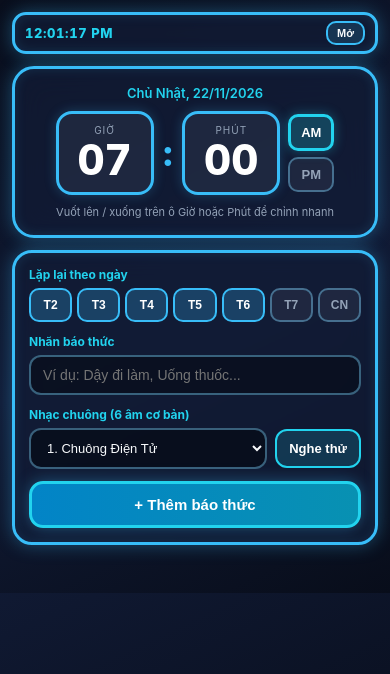
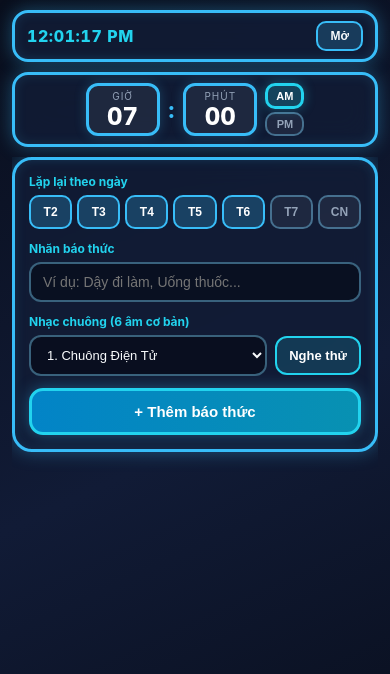
Before and after one commit to QuangCat/-ng-h-b-o-th-c-, a website: page www/index.html in a window 390 px wide. Both pictures are taken after a click on the button "Thu gọn". Drawn offline with Linux system fonts and the light colour scheme.

Commit message:
Refactor index.html for layout and functionality updates
Updated styles for improved layout and responsiveness. Refactored HTML structure for better organization and added functionality for the mini clock bar.

```diff
--- a/www/index.html
+++ b/www/index.html
@@ -7,7 +7,7 @@
   <style>
     :root {
       --bg-grad: linear-gradient(155deg, #090e1c 0%, #111b36 52%, #080d1a 100%);
-      --glass: rgba(18, 28, 54, 0.72);
+      --glass: rgba(18, 28, 54, 0.86);
       --glass-soft: rgba(255, 255, 255, 0.06);
       --border-thick: 3px solid #38bdf8;
       --border-glow: 0 0 18px rgba(56, 189, 248, 0.35), inset 0 0 12px rgba(56, 189, 248, 0.14);
@@ -29,21 +29,30 @@
     html, body {
       margin: 0;
       padding: 0;
-      min-height: 100%;
+      height: 100%;
       background: var(--bg-grad);
       color: var(--text-main);
       font-family: -apple-system, BlinkMacSystemFont, "Segoe UI", Roboto, sans-serif;
-      overflow-y: auto;
-      -webkit-overflow-scrolling: touch;
+      overflow: hidden;
     }
 
     .app {
       max-width: 480px;
+      height: 100%;
       margin: 0 auto;
-      padding: 12px 12px 36px;
+      padding: 10px 12px 14px;
       display: flex;
       flex-direction: column;
-      gap: 12px;
+      gap: 10px;
+    }
+
+    /* Phần trên đường gạch đỏ: cố định & có thể thu gọn */
+    .top-fixed-zone {
+      flex-shrink: 0;
+      display: flex;
+      flex-direction: column;
+      gap: 10px;
+      z-index: 10;
     }
 
     /* Mini Clock Bar */
@@ -60,25 +69,6 @@
       justify-content: space-between;
       gap: 8px;
       transition: all 0.2s ease;
-    }
-
-    .mini-bar.collapsed {
-      padding: 6px 10px;
-      gap: 6px;
-      border-radius: 14px;
-    }
-
-    .mini-bar.collapsed .mini-detail {
-      display: none;
-    }
-
-    .mini-bar.collapsed .mini-time {
-      font-size: 13px;
-    }
-
-    .mini-bar.collapsed .btn-mini {
-      padding: 4px 9px;
-      font-size: 11px;
     }
 
     .mini-time {
@@ -99,15 +89,22 @@
     }
 
     .btn-mini {
-      background: rgba(56, 189, 248, 0.16);
+      background: rgba(56, 189, 248, 0.2);
       border: 2px solid var(--accent);
       color: var(--text-main);
       border-radius: 10px;
-      padding: 5px 10px;
+      padding: 6px 12px;
       font-size: 12px;
       font-weight: 700;
       cursor: pointer;
       touch-action: manipulation;
+      position: relative;
+      z-index: 20;
+    }
+
+    .btn-mini:active {
+      transform: scale(0.96);
+      background: rgba(34, 211, 238, 0.35);
     }
 
     /* Main Clock Card */
@@ -118,15 +115,16 @@
       border: var(--border-thick);
       box-shadow: var(--border-glow);
       border-radius: 22px;
-      padding: 16px 14px;
+      padding: 14px 12px;
       text-align: center;
+      transition: padding 0.2s ease;
     }
 
     .date-line {
       font-size: 13px;
       color: var(--accent-2);
       font-weight: 600;
-      margin-bottom: 10px;
+      margin-bottom: 8px;
     }
 
     .picker-row {
@@ -141,10 +139,11 @@
       border: var(--border-thick);
       box-shadow: 0 0 12px rgba(56, 189, 248, 0.25);
       border-radius: 16px;
-      padding: 10px 14px;
-      min-width: 98px;
+      padding: 8px 14px;
+      min-width: 96px;
       touch-action: none;
       cursor: ns-resize;
+      transition: all 0.2s ease;
     }
 
     .scrub-label {
@@ -156,15 +155,16 @@
     }
 
     .scrub-val {
-      font-size: 42px;
+      font-size: 40px;
       font-weight: 800;
       line-height: 1.05;
       color: #ffffff;
       font-variant-numeric: tabular-nums;
+      transition: font-size 0.2s ease;
     }
 
     .colon {
-      font-size: 36px;
+      font-size: 34px;
       font-weight: 800;
       color: var(--accent);
     }
@@ -180,7 +180,7 @@
       background: var(--glass-soft);
       color: var(--text-dim);
       border-radius: 10px;
-      padding: 8px 10px;
+      padding: 7px 10px;
       font-size: 13px;
       font-weight: 800;
       cursor: pointer;
@@ -195,9 +195,56 @@
     }
 
     .scrub-hint {
-      margin-top: 10px;
+      margin-top: 8px;
       font-size: 11px;
       color: var(--text-dim);
+    }
+
+    /* Trạng thái thu gọn khi bấm nút Thu gọn */
+    .app.collapsed-top .date-line,
+    .app.collapsed-top .scrub-hint,
+    .app.collapsed-top .mini-detail {
+      display: none;
+    }
+
+    .app.collapsed-top .clock-card {
+      padding: 8px 10px;
+      border-radius: 16px;
+    }
+
+    .app.collapsed-top .scrub-box {
+      padding: 4px 10px;
+      min-width: 74px;
+      border-radius: 12px;
+    }
+
+    .app.collapsed-top .scrub-val {
+      font-size: 24px;
+    }
+
+    .app.collapsed-top .colon {
+      font-size: 22px;
+    }
+
+    .app.collapsed-top .ampm-btn {
+      padding: 4px 8px;
+      font-size: 11px;
+    }
+
+    .app.collapsed-top .ampm-col {
+      gap: 3px;
+    }
+
+    /* Phần dưới đường gạch đỏ: cuộn lên mượt mà */
+    .bottom-scroll-zone {
+      flex: 1;
+      min-height: 0;
+      overflow-y: auto;
+      -webkit-overflow-scrolling: touch;
+      display: flex;
+      flex-direction: column;
+      gap: 10px;
+      padding-bottom: 24px;
     }
 
     /* Controls Card */
@@ -212,6 +259,7 @@
       display: flex;
       flex-direction: column;
       gap: 12px;
+      flex-shrink: 0;
     }
 
     .field-title {
@@ -316,6 +364,7 @@
       align-items: center;
       justify-content: space-between;
       gap: 10px;
+      flex-shrink: 0;
     }
 
     .alarm-time {
@@ -409,15 +458,15 @@
   </style>
 </head>
 <body>
-  <div class="app">
-    <!-- Collapsible Mini Clock Bar -->
+  <div id="appRoot" class="app">
+    <!-- Phần trên đường gạch đỏ: cố định, thu gọn/mở được -->
+    <div class="top-fixed-zone">
       <div id="miniBar" class="mini-bar">
         <span id="miniClock" class="mini-time">--:--:--</span>
         <span id="miniNext" class="mini-detail">Chưa có báo thức bật</span>
         <button id="toggleMiniBtn" class="btn-mini" type="button">Thu gọn</button>
       </div>
 
-    <!-- Main Digital Clock & Touch Scrubbing -->
       <section class="clock-card">
         <div id="dateText" class="date-line">Đang tải thời gian...</div>
 
@@ -442,8 +491,10 @@
 
         <div class="scrub-hint">Vuốt lên / xuống trên ô Giờ hoặc Phút để chỉnh nhanh</div>
       </section>
+    </div>
 
-    <!-- Alarm Settings -->
+    <!-- Phần dưới đường gạch đỏ: cuộn lên mượt mà -->
+    <div id="bottomScrollZone" class="bottom-scroll-zone">
       <section class="panel-card">
         <div>
           <div class="field-title">Lặp lại theo ngày</div>
@@ -473,8 +524,8 @@
         <button id="addAlarmBtn" class="btn-save" type="button">+ Thêm báo thức</button>
       </section>
 
-    <!-- Saved Alarms -->
       <section id="alarmList" style="display:flex;flex-direction:column;gap:10px;"></section>
+    </div>
   </div>
 
   <!-- Ringing Banner -->
@@ -498,7 +549,9 @@
     let ringingTimer = null;
     let activeRingingId = null;
     let lastTriggeredKey = "";
+    let lastToggleAt = 0;
 
+    const appRoot = document.getElementById("appRoot");
     const miniBar = document.getElementById("miniBar");
     const miniClock = document.getElementById("miniClock");
     const miniNext = document.getElementById("miniNext");
@@ -583,17 +636,23 @@
       setTimeout(stopPreview, 3200);
     });
 
-    function toggleMiniBar() {
-      const isCollapsed = miniBar.classList.toggle("collapsed");
+    function handleToggleMini(e) {
+      if (e) {
+        e.preventDefault();
+        e.stopPropagation();
+      }
+      const now = Date.now();
+      if (now - lastToggleAt < 250) return;
+      lastToggleAt = now;
+
+      const isCollapsed = appRoot.classList.toggle("collapsed-top");
+      miniBar.classList.toggle("collapsed", isCollapsed);
       toggleMiniBtn.textContent = isCollapsed ? "Mở" : "Thu gọn";
       toggleMiniBtn.setAttribute("aria-expanded", String(!isCollapsed));
     }
 
-    toggleMiniBtn.addEventListener("click", (e) => {
-      e.preventDefault();
-      e.stopPropagation();
-      toggleMiniBar();
-    });
+    toggleMiniBtn.addEventListener("pointerup", handleToggleMini);
+    toggleMiniBtn.addEventListener("click", handleToggleMini);
 
     function getHour12From24(h24) {
       return h24 % 12 || 12;
```
Lines whose indentation alone changed are shown as unchanged.
